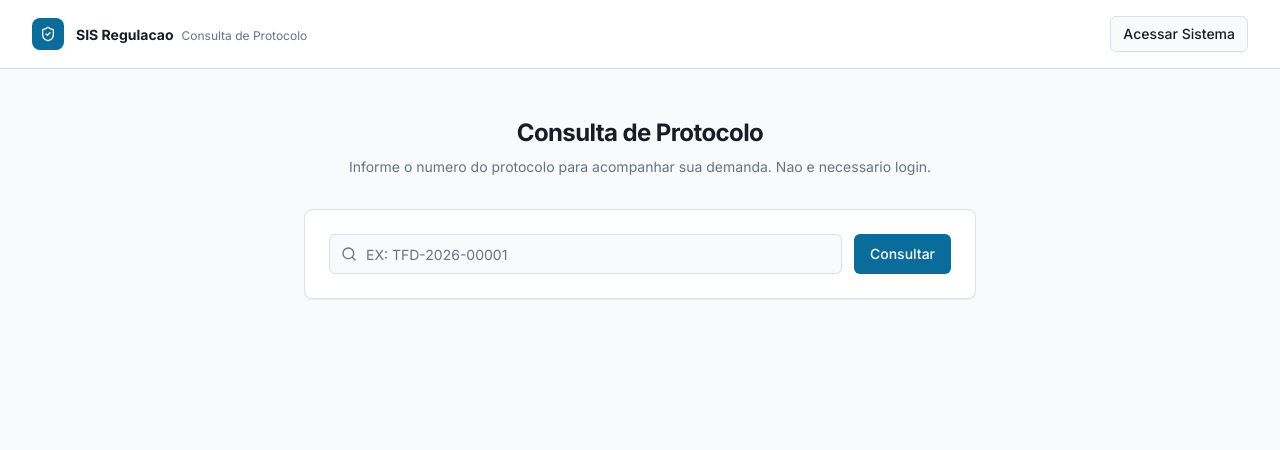
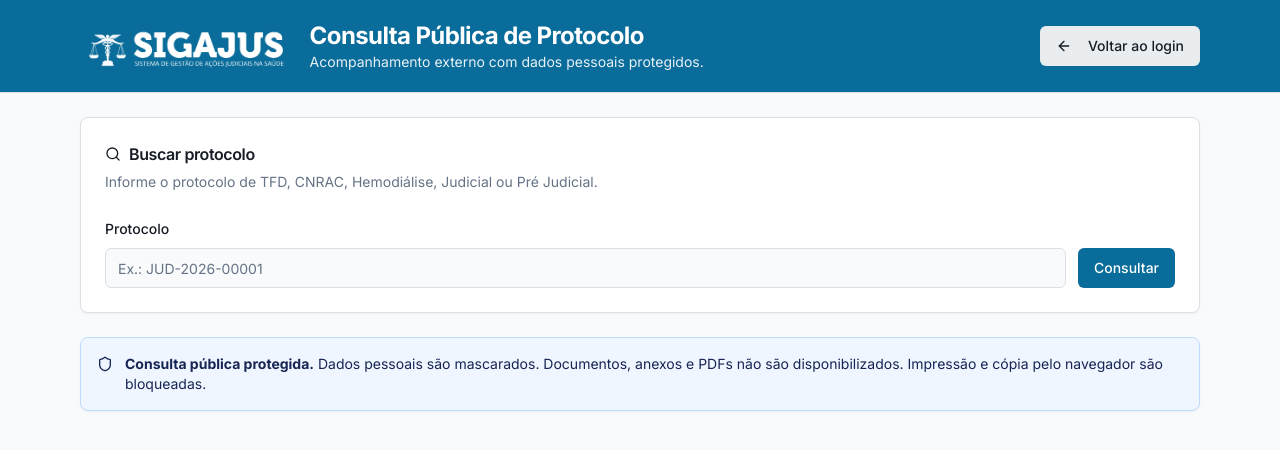
Before and after one commit to brunoagreis/tfd-cnrac-dialise, a Next.js app: page /consulta in a window 1280 px wide. Shown: the top 450 px of the page. Built offline with nearby package versions, Linux system fonts and the light colour scheme.

Commit message:
Ajusta consulta publica com dados mascarados

```diff
--- a/app/consulta/page.tsx
+++ b/app/consulta/page.tsx
@@ -1,219 +1,121 @@
 "use client"
 
-import { useState } from "react"
+import { useEffect, useState } from "react"
 import Link from "next/link"
-import {
-  Search,
-  ShieldCheck,
-  FileText,
-  ClipboardList,
-  Stethoscope,
-  AlertTriangle,
-  CheckCircle2,
-  RotateCcw,
-  MessageSquare,
-  Paperclip,
-} from "lucide-react"
-
-import { useStore } from "@/lib/store-context"
-import {
-  MODULE_LABELS,
-  DEMANDA_STATUS_LABELS,
-  TIPO_SOLICITACAO_LABELS,
-  PENDENCIA_LABELS,
-  type Module,
-  type DemandaStatus,
-  type Demanda,
-  type Paciente,
-} from "@/lib/types"
+import { ArrowLeft, EyeOff, Search, Shield } from "lucide-react"
+import { toast } from "sonner"
 
 import { Button } from "@/components/ui/button"
+import { Card, CardContent, CardDescription, CardHeader, CardTitle } from "@/components/ui/card"
 import { Input } from "@/components/ui/input"
-import { Badge } from "@/components/ui/badge"
-import {
-  Card,
-  CardContent,
-  CardDescription,
-  CardHeader,
-  CardTitle,
-} from "@/components/ui/card"
-import { Separator } from "@/components/ui/separator"
+import { Label } from "@/components/ui/label"
+import { MunicipalityPortalLogo } from "@/components/municipio/municipality-portal-logo"
 
-const MODULE_ICONS: Record<Module, typeof FileText> = {
-  tfd: FileText,
-  cnrac: ClipboardList,
-  hemodialise: Stethoscope,
+type ConsultaResult = {
+  protocolo: string
+  modulo: string
+  status: string
+  criadoEm: string | null
+  atualizadoEm: string | null
+  paciente: { nome: string; cpf: string; cns: string; municipio: string }
+  processo: string
+  procedimento: { codigo: string; descricao: string; cid10: string; especialidade: string; subespecialidade: string }
+  movimentos: Array<{ id: string; tipo: string; descricao: string; criadoEm: string | null; criadoPor: string }>
 }
 
-const STATUS_CONFIG: Record<DemandaStatus, { icon: typeof AlertTriangle; color: string }> = {
-  pendente: { icon: AlertTriangle, color: "bg-amber-100 text-amber-800" },
-  resolvido: { icon: CheckCircle2, color: "bg-emerald-100 text-emerald-800" },
-  devolvida: { icon: RotateCcw, color: "bg-red-100 text-red-800" },
+function formatDate(value: string | null) {
+  if (!value) return "-"
+  const date = new Date(value)
+  if (Number.isNaN(date.getTime())) return "-"
+  return date.toLocaleString("pt-BR")
 }
 
-export default function ConsultaPage() {
-  const store = useStore()
+function Info({ label, value }: { label: string; value: string }) {
+  return <div className="rounded-lg border border-border bg-card p-3"><p className="text-xs text-muted-foreground">{label}</p><p className="mt-1 break-words font-medium">{value || "-"}</p></div>
+}
+
+export default function ConsultaProtocoloPage() {
   const [protocolo, setProtocolo] = useState("")
-  const [result, setResult] = useState<{ demanda: Demanda; paciente: Paciente } | null>(null)
-  const [searched, setSearched] = useState(false)
+  const [loading, setLoading] = useState(false)
+  const [result, setResult] = useState<ConsultaResult | null>(null)
 
-  function handleSearch() {
-    if (!protocolo.trim()) return
-    const demanda = store.getDemandaByProtocol(protocolo.trim().toUpperCase())
-    if (demanda) {
-      const paciente = store.pacientes.find((p) => p.id === demanda.pacienteId)
-      if (paciente) {
-        setResult({ demanda, paciente })
-      } else {
+  useEffect(() => {
+    const block = (event: Event) => event.preventDefault()
+    const keyBlock = (event: KeyboardEvent) => {
+      const key = event.key.toLowerCase()
+      if ((event.ctrlKey || event.metaKey) && ["p", "s", "c"].includes(key)) event.preventDefault()
+      if (key === "printscreen") event.preventDefault()
+    }
+    document.addEventListener("contextmenu", block)
+    document.addEventListener("copy", block)
+    document.addEventListener("cut", block)
+    document.addEventListener("keydown", keyBlock)
+    return () => {
+      document.removeEventListener("contextmenu", block)
+      document.removeEventListener("copy", block)
+      document.removeEventListener("cut", block)
+      document.removeEventListener("keydown", keyBlock)
+    }
+  }, [])
+
+  async function searchProtocol() {
+    const value = protocolo.trim().toUpperCase()
+    if (!value) {
+      toast.error("Informe o protocolo.")
+      return
+    }
+    try {
+      setLoading(true)
       setResult(null)
+      const response = await fetch(`/api/consulta/protocolo?protocolo=${encodeURIComponent(value)}`, { cache: "no-store" })
+      const json = await response.json().catch(() => ({}))
+      if (!response.ok || !json?.ok) {
+        toast.error(json?.error || "Protocolo não encontrado.")
+        return
       }
-    } else {
-      setResult(null)
+      setResult(json.item)
+    } finally {
+      setLoading(false)
     }
-    setSearched(true)
   }
 
   return (
-    <div className="flex min-h-screen flex-col bg-background">
-      {/* Header */}
-      <header className="flex items-center gap-3 border-b border-border bg-card px-4 py-4 lg:px-8">
-        <div className="flex h-8 w-8 items-center justify-center rounded-lg bg-primary">
-          <ShieldCheck className="h-4 w-4 text-primary-foreground" aria-hidden="true" />
+    <main className="consulta-publica min-h-screen bg-background text-foreground">
+      <style jsx global>{`
+        @media print {
+          body * { visibility: hidden !important; }
+          body::before { content: "Impressão não permitida na consulta pública do SIGAJUS."; visibility: visible !important; display: block; padding: 40px; font-size: 18px; font-family: Arial, sans-serif; }
+        }
+        .consulta-publica { -webkit-user-select: none; user-select: none; }
+      `}</style>
+
+      <header className="border-b bg-primary text-primary-foreground">
+        <div className="mx-auto flex max-w-6xl flex-col gap-4 px-4 py-5 md:flex-row md:items-center md:justify-between">
+          <div className="flex items-center gap-4">
+            <MunicipalityPortalLogo variant="white" className="h-12 w-auto max-w-[260px] object-contain" />
+            <div><h1 className="text-2xl font-bold tracking-tight">Consulta Pública de Protocolo</h1><p className="text-sm opacity-90">Acompanhamento externo com dados pessoais protegidos.</p></div>
           </div>
-        <div>
-          <span className="text-sm font-bold text-foreground">SIS Regulacao</span>
-          <span className="ml-2 text-xs text-muted-foreground">Consulta de Protocolo</span>
+          <Button asChild variant="secondary"><Link href="/login"><ArrowLeft className="mr-2 h-4 w-4" /> Voltar ao login</Link></Button>
         </div>
-        <div className="flex-1" />
-        <Button variant="outline" size="sm" asChild>
-          <Link href="/login">Acessar Sistema</Link>
-        </Button>
       </header>
 
-      {/* Content */}
-      <main className="flex flex-1 flex-col items-center px-4 py-12">
-        <div className="w-full max-w-2xl">
-          <div className="mb-8 text-center">
-            <h1 className="text-2xl font-bold tracking-tight text-foreground">Consulta de Protocolo</h1>
-            <p className="mt-2 text-sm text-muted-foreground">
-              Informe o numero do protocolo para acompanhar sua demanda. Nao e necessario login.
-            </p>
-          </div>
-
+      <section className="mx-auto flex max-w-6xl flex-col gap-6 px-4 py-6">
         <Card className="border-border">
-            <CardContent className="pt-6">
-              <div className="flex gap-3">
-                <div className="relative flex-1">
-                  <Search className="absolute left-3 top-1/2 h-4 w-4 -translate-y-1/2 text-muted-foreground" aria-hidden="true" />
-                  <Input
-                    placeholder="Ex: TFD-2026-00001"
-                    value={protocolo}
-                    onChange={(e) => { setProtocolo(e.target.value); setSearched(false) }}
-                    onKeyDown={(e) => e.key === "Enter" && handleSearch()}
-                    className="pl-9 uppercase"
-                    aria-label="Numero do protocolo"
-                  />
-                </div>
-                <Button onClick={handleSearch}>Consultar</Button>
-              </div>
+          <CardHeader><CardTitle className="flex items-center gap-2 text-base"><Search className="h-4 w-4" /> Buscar protocolo</CardTitle><CardDescription>Informe o protocolo de TFD, CNRAC, Hemodiálise, Judicial ou Pré Judicial.</CardDescription></CardHeader>
+          <CardContent className="flex flex-col gap-3 md:flex-row md:items-end">
+            <div className="flex-1 space-y-2"><Label htmlFor="protocolo">Protocolo</Label><Input id="protocolo" value={protocolo} onChange={(event) => setProtocolo(event.target.value)} onKeyDown={(event) => event.key === "Enter" && searchProtocol()} placeholder="Ex.: JUD-2026-00001" /></div>
+            <Button onClick={searchProtocol} disabled={loading}>{loading ? "Consultando..." : "Consultar"}</Button>
           </CardContent>
         </Card>
 
-          {searched && !result && (
-            <Card className="mt-6 border-amber-300/30 bg-amber-50">
-              <CardContent className="py-8 text-center">
-                <AlertTriangle className="mx-auto mb-2 h-8 w-8 text-amber-600" />
-                <p className="text-sm font-medium text-amber-800">Protocolo nao encontrado</p>
-                <p className="mt-1 text-xs text-amber-700">Verifique o numero e tente novamente.</p>
-              </CardContent>
-            </Card>
-          )}
+        <Card className="border-blue-200 bg-blue-50 text-blue-950"><CardContent className="flex gap-3 p-4 text-sm"><Shield className="mt-0.5 h-4 w-4 shrink-0" /><div><strong>Consulta pública protegida.</strong> Dados pessoais são mascarados. Documentos, anexos e PDFs não são disponibilizados. Impressão e cópia pelo navegador são bloqueadas.</div></CardContent></Card>
 
-          {result && <ProtocoloResult demanda={result.demanda} paciente={result.paciente} />}
-        </div>
+        {result ? <div className="relative"><div className="pointer-events-none absolute inset-0 flex items-center justify-center opacity-[0.04]"><span className="rotate-[-18deg] text-7xl font-black tracking-widest">SIGAJUS</span></div>
+          <Card className="border-border"><CardHeader><CardTitle className="text-xl">{result.protocolo}</CardTitle><CardDescription>{result.modulo} • {result.status}</CardDescription></CardHeader><CardContent className="grid gap-4 md:grid-cols-2 lg:grid-cols-4"><Info label="Paciente" value={result.paciente.nome} /><Info label="CPF" value={result.paciente.cpf} /><Info label="CNS" value={result.paciente.cns} /><Info label="Município" value={result.paciente.municipio} /><Info label="Autos/Processo" value={result.processo} /><Info label="Criado em" value={formatDate(result.criadoEm)} /><Info label="Atualizado em" value={formatDate(result.atualizadoEm)} /><Info label="Módulo" value={result.modulo} /></CardContent></Card>
+          <Card className="mt-6 border-border"><CardHeader><CardTitle className="text-base">Resumo técnico</CardTitle><CardDescription>Informações exibidas sem documentos anexos.</CardDescription></CardHeader><CardContent className="grid gap-4 md:grid-cols-2"><Info label="Procedimento" value={`${result.procedimento.codigo} - ${result.procedimento.descricao}`} /><Info label="CID-10" value={result.procedimento.cid10} /><Info label="Especialidade" value={result.procedimento.especialidade} /><Info label="Subespecialidade" value={result.procedimento.subespecialidade} /></CardContent></Card>
+          <Card className="mt-6 border-border"><CardHeader><CardTitle className="flex items-center gap-2 text-base"><EyeOff className="h-4 w-4" /> Movimentações</CardTitle><CardDescription>Arquivos, PDFs e anexos não são exibidos na consulta pública.</CardDescription></CardHeader><CardContent>{result.movimentos.length === 0 ? <p className="text-sm text-muted-foreground">Nenhuma movimentação pública encontrada.</p> : <div className="space-y-3">{result.movimentos.map((item) => <div key={item.id} className="rounded-xl border border-border p-4"><div className="mb-2 flex flex-wrap items-center justify-between gap-2"><span className="rounded-full bg-muted px-2.5 py-1 text-xs font-semibold">{item.tipo}</span><span className="text-xs text-muted-foreground">{formatDate(item.criadoEm)}</span></div><p className="whitespace-pre-wrap text-sm leading-relaxed">{item.descricao}</p><p className="mt-2 text-xs text-muted-foreground">Registrado por: {item.criadoPor}</p></div>)}</div>}</CardContent></Card>
+        </div> : null}
+      </section>
     </main>
-    </div>
   )
 }
-
-function ProtocoloResult({ demanda, paciente }: { demanda: Demanda; paciente: Paciente }) {
-  const Icon = MODULE_ICONS[demanda.modulo]
-  const statusCfg = STATUS_CONFIG[demanda.status]
-  const StatusIcon = statusCfg.icon
-
-  return (
-    <div className="mt-6 flex flex-col gap-4">
-      {/* Header card */}
-      <Card className="border-border">
-        <CardHeader className="pb-3">
-          <div className="flex flex-wrap items-center gap-2">
-            <CardTitle className="text-lg text-card-foreground">{demanda.protocolo}</CardTitle>
-            <Badge variant="outline" className={statusCfg.color}>
-              <StatusIcon className="mr-1 h-3 w-3" />{DEMANDA_STATUS_LABELS[demanda.status]}
-            </Badge>
-            <Badge variant="secondary"><Icon className="mr-1 h-3 w-3" />{MODULE_LABELS[demanda.modulo]}</Badge>
-          </div>
-          <CardDescription>
-            Criado em {new Date(demanda.criadoEm).toLocaleDateString("pt-BR")} | Ultima atualizacao: {new Date(demanda.atualizadoEm).toLocaleDateString("pt-BR")}
-          </CardDescription>
-        </CardHeader>
-        <CardContent>
-          <div className="grid gap-x-8 gap-y-2 text-sm sm:grid-cols-2">
-            <div><span className="text-xs text-muted-foreground">Paciente:</span><p className="text-card-foreground">{paciente.nome}</p></div>
-            <div><span className="text-xs text-muted-foreground">Procedimento:</span><p className="text-card-foreground">{demanda.descricaoSigtap}</p></div>
-            <div><span className="text-xs text-muted-foreground">Especialidade:</span><p className="text-card-foreground">{demanda.especialidade}</p></div>
-            <div><span className="text-xs text-muted-foreground">Tipo:</span><p className="text-card-foreground">{TIPO_SOLICITACAO_LABELS[demanda.tipoSolicitacao]}</p></div>
-          </div>
-        </CardContent>
-      </Card>
-
-      {/* Timeline */}
-      <Card className="border-border">
-        <CardHeader className="pb-3">
-          <CardTitle className="flex items-center gap-2 text-base text-card-foreground">
-            <MessageSquare className="h-4 w-4" /> Movimentacoes ({demanda.interacoes.length})
-          </CardTitle>
-        </CardHeader>
-        <CardContent>
-          {demanda.interacoes.length === 0 ? (
-            <p className="py-4 text-center text-sm text-muted-foreground">Nenhuma movimentacao registrada.</p>
-          ) : (
-            <div className="flex flex-col gap-3">
-              {demanda.interacoes.map((inter) => (
-                <div key={inter.id} className="rounded-lg border border-border p-3">
-                  <div className="flex flex-wrap items-center gap-2 text-xs text-muted-foreground">
-                    <span className="font-medium text-card-foreground">{inter.criadoPorNome}</span>
-                    <span>{new Date(inter.criadoEm).toLocaleString("pt-BR")}</span>
-                    {inter.pendencia && (
-                      <Badge variant="outline" className="bg-amber-50 text-amber-800 text-xs">
-                        {PENDENCIA_LABELS[inter.pendencia]}
-                      </Badge>
-                    )}
-                  </div>
-                  <p className="mt-1 text-sm text-card-foreground">{inter.texto}</p>
-                  {inter.anexos.length > 0 && (
-                    <div className="mt-2 flex items-center gap-1 text-xs text-muted-foreground">
-                      <Paperclip className="h-3 w-3" /> {inter.anexos.length} documento(s) anexado(s)
-                    </div>
-                  )}
-                </div>
-              ))}
-            </div>
-          )}
-        </CardContent>
-      </Card>
-
-      {/* Docs count */}
-      {(demanda.anexos.length > 0 || demanda.interacoes.some((i) => i.anexos.length > 0)) && (
-        <Card className="border-border">
-          <CardContent className="flex items-center gap-3 py-4">
-            <Paperclip className="h-5 w-5 text-primary" />
-            <p className="text-sm text-card-foreground">
-              {demanda.anexos.length + demanda.interacoes.reduce((s, i) => s + i.anexos.length, 0)} documento(s) anexado(s) neste protocolo.
-            </p>
-          </CardContent>
-        </Card>
-      )}
-    </div>
-  )
-}
```
Lines whose indentation alone changed are shown as unchanged.
